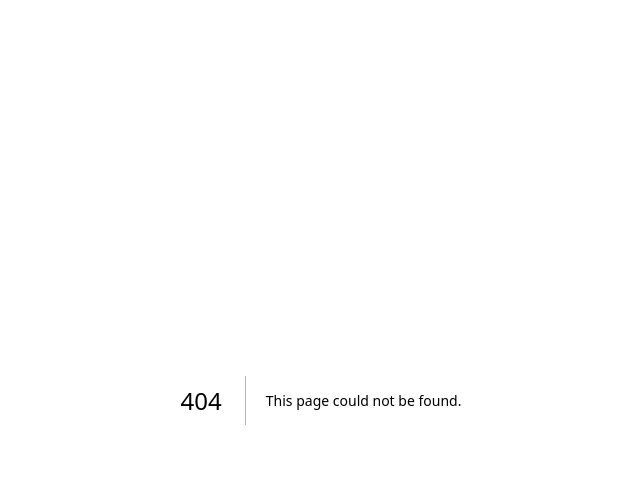
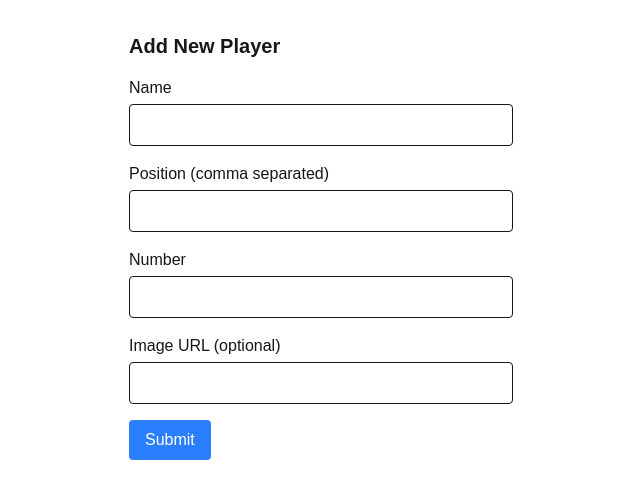
Before and after one commit to Kento-T-JP/my-phd-site, a Next.js app: page /players/new in a window 1280 px wide. Before the commit this address had no page. Shown: the top 498 px of the page, without its empty margins (319-959 px from the left). Built offline with nearby package versions, Linux system fonts and the light colour scheme.

Commit message:
Add new player form page

```diff
--- a/src/app/page.tsx
+++ b/src/app/page.tsx
@@ -1,9 +1,15 @@
 import Formation from "@/components/Formation";
+import Link from "next/link";
 
 export default function Home() {
   return (
     <main className="p-8">
       <h1 className="text-2xl font-bold mb-4">サッカー日本代表フォーメーション予想</h1>
+      <div className="mb-4">
+        <Link href="/players/new" className="text-blue-600 underline">
+          新規選手登録
+        </Link>
+      </div>
       <Formation />
     </main>
   );
--- /dev/null
+++ b/src/app/players/new/page.tsx
@@ -0,0 +1,86 @@
+"use client";
+
+import { useState } from "react";
+import { useRouter } from "next/navigation";
+
+export default function NewPlayerPage() {
+  const router = useRouter();
+  const [name, setName] = useState("");
+  const [position, setPosition] = useState("");
+  const [number, setNumber] = useState("");
+  const [image, setImage] = useState("");
+  const [message, setMessage] = useState<string | null>(null);
+
+  const handleSubmit = async (e: React.FormEvent) => {
+    e.preventDefault();
+    const data: { name: string; position: string[]; number?: number; image?: string } = {
+      name,
+      position: position.split(/,\s*/).filter(Boolean),
+    };
+    if (number) data.number = parseInt(number, 10);
+    if (image) data.image = image;
+
+    const res = await fetch("/api/players", {
+      method: "POST",
+      headers: { "Content-Type": "application/json" },
+      body: JSON.stringify(data),
+    });
+
+    if (res.ok) {
+      router.push("/");
+    } else {
+      const err = await res.json();
+      setMessage(err.error || "Failed to create player");
+    }
+  };
+
+  return (
+    <main className="p-8 max-w-md mx-auto">
+      <h1 className="text-xl font-bold mb-4">Add New Player</h1>
+      <form onSubmit={handleSubmit} className="space-y-4">
+        <div>
+          <label className="block mb-1">Name</label>
+          <input
+            className="w-full p-2 border rounded"
+            value={name}
+            onChange={(e) => setName(e.target.value)}
+            required
+          />
+        </div>
+        <div>
+          <label className="block mb-1">Position (comma separated)</label>
+          <input
+            className="w-full p-2 border rounded"
+            value={position}
+            onChange={(e) => setPosition(e.target.value)}
+            required
+          />
+        </div>
+        <div>
+          <label className="block mb-1">Number</label>
+          <input
+            type="number"
+            className="w-full p-2 border rounded"
+            value={number}
+            onChange={(e) => setNumber(e.target.value)}
+          />
+        </div>
+        <div>
+          <label className="block mb-1">Image URL (optional)</label>
+          <input
+            className="w-full p-2 border rounded"
+            value={image}
+            onChange={(e) => setImage(e.target.value)}
+          />
+        </div>
+        {message && <p className="text-red-600">{message}</p>}
+        <button
+          type="submit"
+          className="px-4 py-2 bg-blue-500 text-white rounded"
+        >
+          Submit
+        </button>
+      </form>
+    </main>
+  );
+}
```
